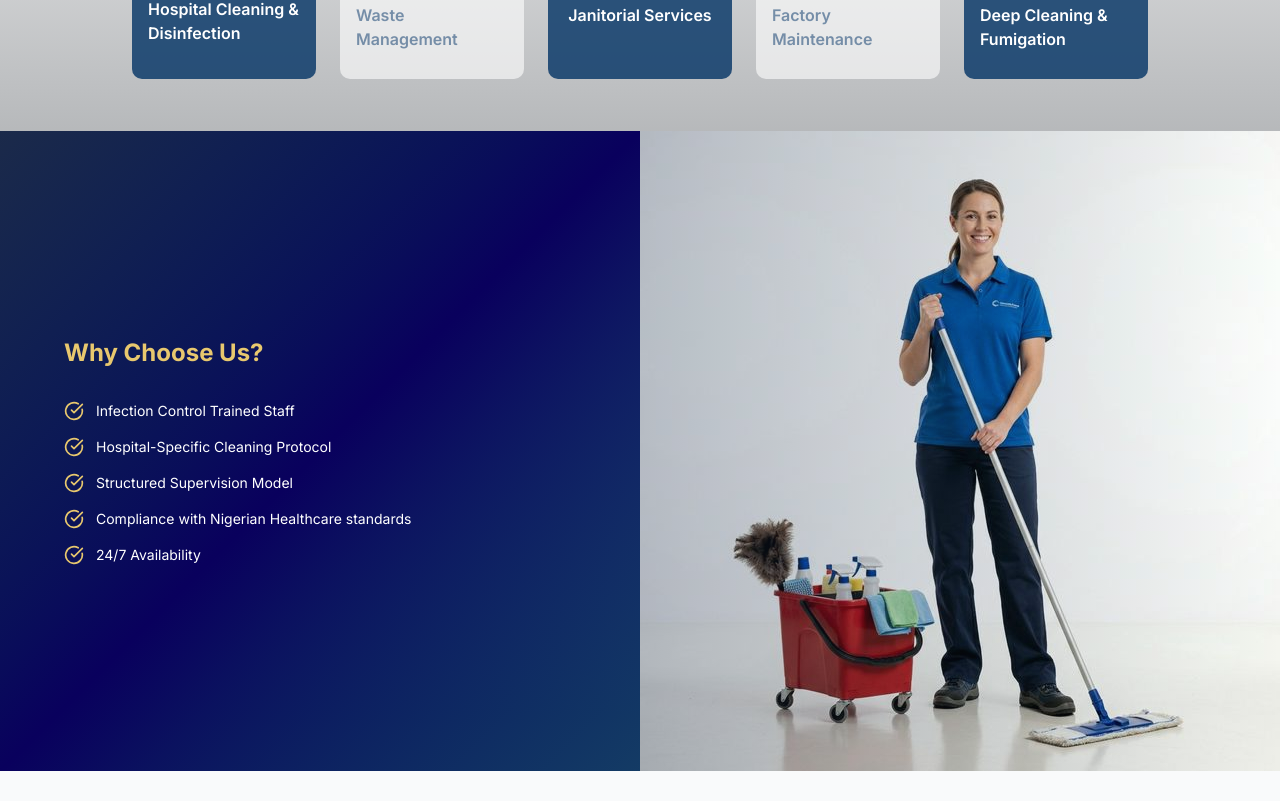
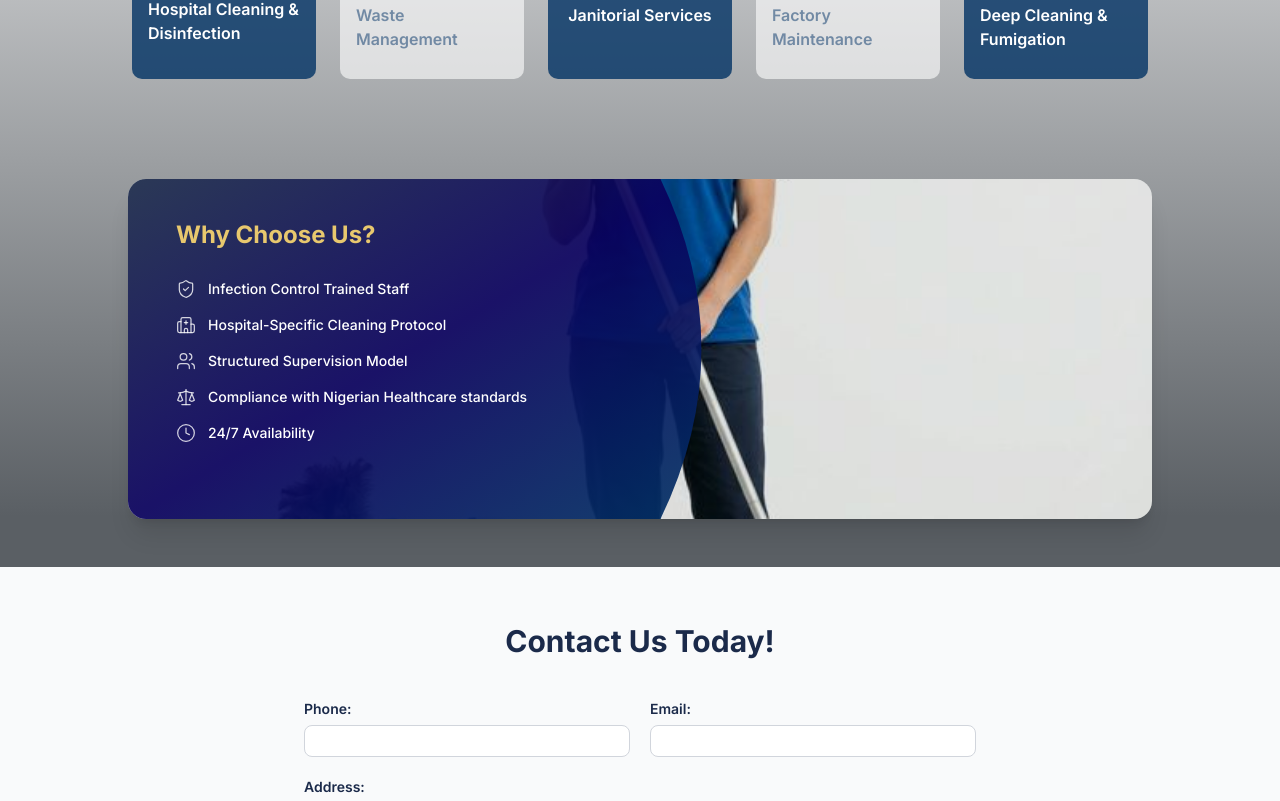
Before and after one commit to umaryun/zaheer_website, a React (Vite) app: page / in a window 1280 px wide. Shown: the part 1178-1979 px from the top of the page. Built offline with nearby package versions, Linux system fonts and the light colour scheme.

Commit message:
why choose us section

```diff
--- a/src/components/WhyChooseUs.tsx
+++ b/src/components/WhyChooseUs.tsx
@@ -1,43 +1,67 @@
-import { CheckCircle } from "lucide-react";
+import { ShieldCheck, Hospital, Users, Scale, Clock } from "lucide-react";
 
 const reasons = [
-  "Infection Control Trained Staff",
-  "Hospital-Specific Cleaning Protocol",
-  "Structured Supervision Model",
-  "Compliance with Nigerian Healthcare standards",
-  "24/7 Availability",
+  { icon: ShieldCheck, text: "Infection Control Trained Staff" },
+  { icon: Hospital, text: "Hospital-Specific Cleaning Protocol" },
+  { icon: Users, text: "Structured Supervision Model" },
+  { icon: Scale, text: "Compliance with Nigerian Healthcare standards" },
+  { icon: Clock, text: "24/7 Availability" },
 ];
 
 export function WhyChooseUs() {
   return (
-    <section className="relative overflow-hidden">
-      <div className="grid grid-cols-1 md:grid-cols-2">
-        {/* Left: Content */}
-        <div className="bg-gradient-to-br from-navy via-navy-dark to-navy-light py-14 px-8 sm:px-12 lg:px-16 flex flex-col justify-center">
-          <h2 className="text-xl sm:text-2xl font-bold text-gold mb-8">
+    <section className="py-12 px-6 sm:px-10 lg:px-16">
+      <div className="max-w-5xl mx-auto">
+        {/* Outer rounded container */}
+        <div className="relative overflow-hidden rounded-2xl shadow-xl min-h-[340px]">
+          {/* Full-width background image */}
+          <img
+            src="/professional-cleaner.png"
+            alt="Professional cleaner with supplies"
+            className="absolute inset-0 w-full h-full object-cover"
+          />
+
+          {/* Dark overlay for readability */}
+          <div className="absolute inset-0 bg-black/10" />
+
+          {/* Navy curved overlay on the left – gentle curve */}
+          <svg
+            className="absolute inset-0 w-full h-full"
+            viewBox="0 0 1000 400"
+            preserveAspectRatio="none"
+            xmlns="http://www.w3.org/2000/svg"
+          >
+            <defs>
+              <linearGradient id="navyGrad" x1="0" y1="0" x2="1" y2="1">
+                <stop offset="0%" stopColor="#1B2A4A" />
+                <stop offset="50%" stopColor="#09005D" />
+                <stop offset="100%" stopColor="#023265" />
+              </linearGradient>
+            </defs>
+            <path
+              d="M0,0 L520,0 Q600,200 520,400 L0,400 Z"
+              fill="url(#navyGrad)"
+              opacity="0.92"
+            />
+          </svg>
+
+          {/* Content */}
+          <div className="relative z-10 py-10 px-8 sm:px-12 max-w-[52%]">
+            <h2 className="text-xl sm:text-2xl font-bold italic text-gold mb-7">
               Why Choose Us?
             </h2>
             <ul className="space-y-4">
               {reasons.map((reason) => (
                 <li
-                key={reason}
-                className="flex items-center gap-3 text-white text-sm"
+                  key={reason.text}
+                  className="flex items-center gap-3 text-white text-sm font-medium"
                 >
-                <CheckCircle className="w-5 h-5 text-gold flex-shrink-0" />
-                <span>{reason}</span>
+                  <reason.icon className="w-5 h-5 text-white/80 flex-shrink-0" strokeWidth={1.5} />
+                  <span>{reason.text}</span>
                 </li>
               ))}
             </ul>
           </div>
-
-        {/* Right: Image */}
-        <div className="relative min-h-[300px] md:min-h-0">
-          <img
-            src="/professional-cleaner.png"
-            alt="Professional cleaner"
-            className="w-full h-full object-cover object-top"
-          />
-          <div className="absolute inset-0 bg-gradient-to-r from-navy/30 to-transparent" />
         </div>
       </div>
     </section>
```
Lines whose indentation alone changed are shown as unchanged.
